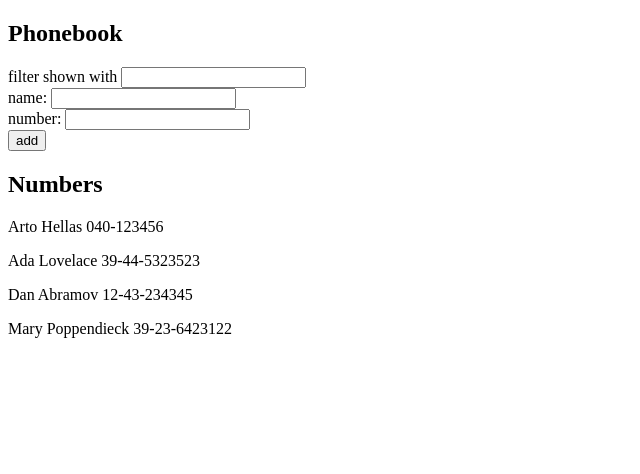
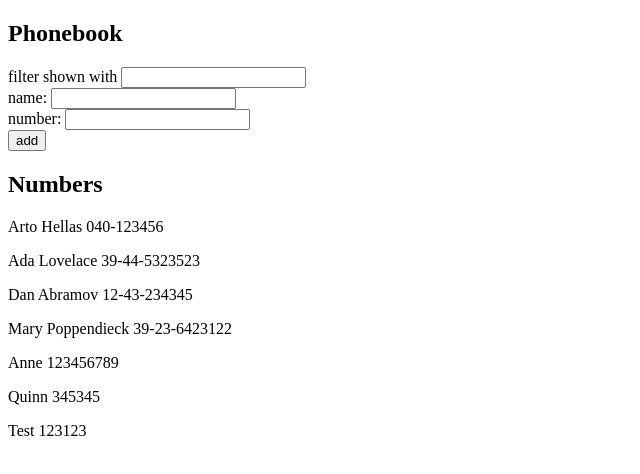
Before and after one commit to AnneTiotuico/FSO, a React (Create React App) app in the folder phonebook/: page / in a window 1280 px wide. Shown: the top 474 px of the page, without its empty margins (0-640 px from the left). Built offline with nearby package versions, Linux system fonts and the light colour scheme; data requests are answered from the project's data file.

Commit message:
added functionality to save data to backend server and extracted person services methods to own module

```diff
--- a/phonebook/db.json
+++ b/phonebook/db.json
@@ -1,5 +1,5 @@
 {
-  "persons":[
+  "persons": [
     {
       "name": "Arto Hellas",
       "number": "040-123456",
@@ -19,6 +19,21 @@
       "name": "Mary Poppendieck",
       "number": "39-23-6423122",
       "id": 4
+    },
+    {
+      "name": "Anne",
+      "number": "123456789",
+      "id": 5
+    },
+    {
+      "name": "Quinn",
+      "number": "345345",
+      "id": 6
+    },
+    {
+      "name": "Test",
+      "number": "123123",
+      "id": 7
     }
   ]
 }
--- a/phonebook/src/App.js
+++ b/phonebook/src/App.js
@@ -2,6 +2,7 @@ import { useEffect, useState } from 'react'
 import Search from './components/Search'
 import PersonForm from './components/PersonForm'
 import Persons from './components/Persons'
+import personService from './services/persons'
 
 const App = () => {
   const [persons, setPersons] = useState([])
@@ -11,22 +12,32 @@ const App = () => {
   const [showAll, setShowAll] = useState(true)
 
   useEffect(() => {
-    fetch('http://localhost:3001/persons')
-      .then(response => response.json())
-      .then(persons => setPersons(persons))
+    personService
+      .getAll()
+      .then(initialPersons => {
+        setPersons(initialPersons)
+      })
   }, [])
 
   const addPerson = (event) => {
     event.preventDefault()
+
     if (persons.some(person => person.name.toLowerCase() === newName.toLowerCase())) {
       alert(`${newName} is already added to phonebook`)
       setNewName('')
       setNewNumber('')
       return
     }
-    setPersons([...persons, {name: newName, number: newNumber}])
-    setNewName('')
-    setNewNumber('')
+
+    let newPerson = {name: newName, number: newNumber};
+
+    personService
+      .create(newPerson)
+      .then(addedPerson => {
+      setPersons([...persons, addedPerson])
+      setNewName('')
+      setNewNumber('')
+    })
   }
 
   const handleNewSearch = (e) => {
--- /dev/null
+++ b/phonebook/src/services/persons.js
@@ -0,0 +1,20 @@
+const baseURL = 'http://localhost:3001/persons'
+
+const getAll = () => {
+  let persons = fetch(baseURL)
+  return persons.then(response => response.json())
+}
+
+const create = newPerson => {
+  let result = fetch(baseURL, {
+        method: 'POST',
+        headers: {
+          'Content-Type': 'application/json'
+        },
+        body: JSON.stringify(newPerson)
+      })
+  return result.then(response => response.json())
+}
+
+// eslint-disable-next-line import/no-anonymous-default-export
+export default { getAll, create }
```
